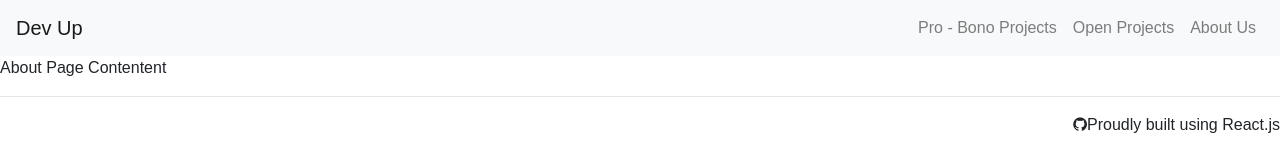
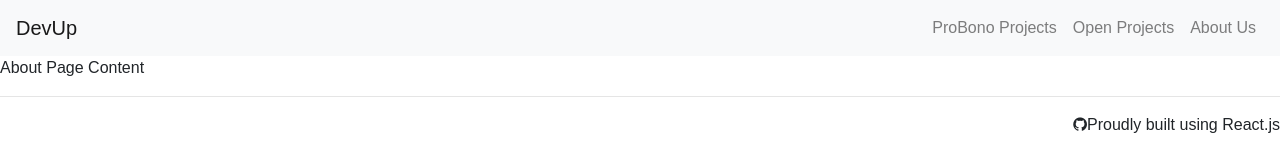
Before and after one commit to alex-peralta/DevUp, a React (Create React App) app in the folder client/: page /About in a window 1280 px wide. Shown: the top 160 px of the page. Built offline with nearby package versions, Linux system fonts and the light colour scheme.

Commit message:
Edits for components

```diff
--- a/client/src/components/About.js
+++ b/client/src/components/About.js
@@ -20,10 +20,10 @@ class About extends Component {
     return (
       <div className="main-container">
         <Navbar color="light" light expand="md">
-          <NavbarBrand href="/">Dev Up</NavbarBrand>
+          <NavbarBrand href="/">DevUp</NavbarBrand>
           <Nav className="ml-auto" navbar>
               <NavItem>
-                <NavLink href="/Probono">Pro - Bono Projects</NavLink>
+                <NavLink href="/ProBono">ProBono Projects</NavLink>
               </NavItem>
               <NavItem>
                 <NavLink href="/Projects">Open Projects</NavLink>
@@ -33,7 +33,7 @@ class About extends Component {
               </NavItem>
             </Nav>
         </Navbar>
-        <div>About Page Contentent</div>
+        <div>About Page Content</div>
           <footer>
             <hr />
             <p className="pull-right">
--- a/client/src/components/Main.js
+++ b/client/src/components/Main.js
@@ -23,10 +23,10 @@ class Main extends Component {
     return (
       <div className="main-container">
         <Navbar color="light" light expand="md">
-          <NavbarBrand href="/">Dev Up</NavbarBrand>
+          <NavbarBrand href="/">DevUp</NavbarBrand>
           <Nav className="ml-auto" navbar>
               <NavItem>
-                <NavLink href="/Probono">Pro - Bono Projects</NavLink>
+                <NavLink href="/ProBono">ProBono Projects</NavLink>
               </NavItem>
               <NavItem>
                 <NavLink href="/Projects">Open Projects</NavLink>
@@ -36,7 +36,7 @@ class Main extends Component {
               </NavItem>
             </Nav>
         </Navbar>
-        <div>Main Page Contentent</div>
+        <div>Main Page Content</div>
           <footer>
             <hr />
             <p className="pull-right">
--- a/client/src/components/Probono.js
+++ b/client/src/components/Probono.js
@@ -20,10 +20,10 @@ class Probono extends Component {
     return (
       <div className="main-container">
         <Navbar color="light" light expand="md">
-          <NavbarBrand href="/">Dev Up</NavbarBrand>
+          <NavbarBrand href="/">DevUp</NavbarBrand>
           <Nav className="ml-auto" navbar>
               <NavItem>
-                <NavLink href="/Probono">Pro - Bono Projects</NavLink>
+                <NavLink href="/ProBono">ProBono Projects</NavLink>
               </NavItem>
               <NavItem>
                 <NavLink href="/Projects">Open Projects</NavLink>
--- a/client/src/components/Projects.js
+++ b/client/src/components/Projects.js
@@ -20,10 +20,10 @@ class Projects extends Component {
     return (
       <div className="main-container">
         <Navbar color="light" light expand="md">
-          <NavbarBrand href="/">Dev Up</NavbarBrand>
+          <NavbarBrand href="/">DevUp</NavbarBrand>
           <Nav className="ml-auto" navbar>
               <NavItem>
-                <NavLink href="/Probono">Pro - Bono Projects</NavLink>
+                <NavLink href="/ProBono">ProBono Projects</NavLink>
               </NavItem>
               <NavItem>
                 <NavLink href="/Projects">Open Projects</NavLink>
@@ -33,7 +33,7 @@ class Projects extends Component {
               </NavItem>
             </Nav>
         </Navbar>
-        <div>Projects Page Contentent</div>
+        <div>Projects Page Content</div>
           <footer>
             <hr />
             <p className="pull-right">
--- a/client/src/components/UpdateProjects.js
+++ b/client/src/components/UpdateProjects.js
@@ -25,10 +25,10 @@ class UpdateProjects extends Component {
     return (
       <div className="main-container">
         <Navbar color="light" light expand="md">
-          <NavbarBrand href="/">Dev Up</NavbarBrand>
+          <NavbarBrand href="/">DevUp</NavbarBrand>
           <Nav className="ml-auto" navbar>
               <NavItem>
-                <NavLink href="/Probono">Pro - Bono Projects</NavLink>
+                <NavLink href="/ProBono">ProBono Projects</NavLink>
               </NavItem>
               <NavItem>
                 <NavLink href="/Projects">Open Projects</NavLink>
```
